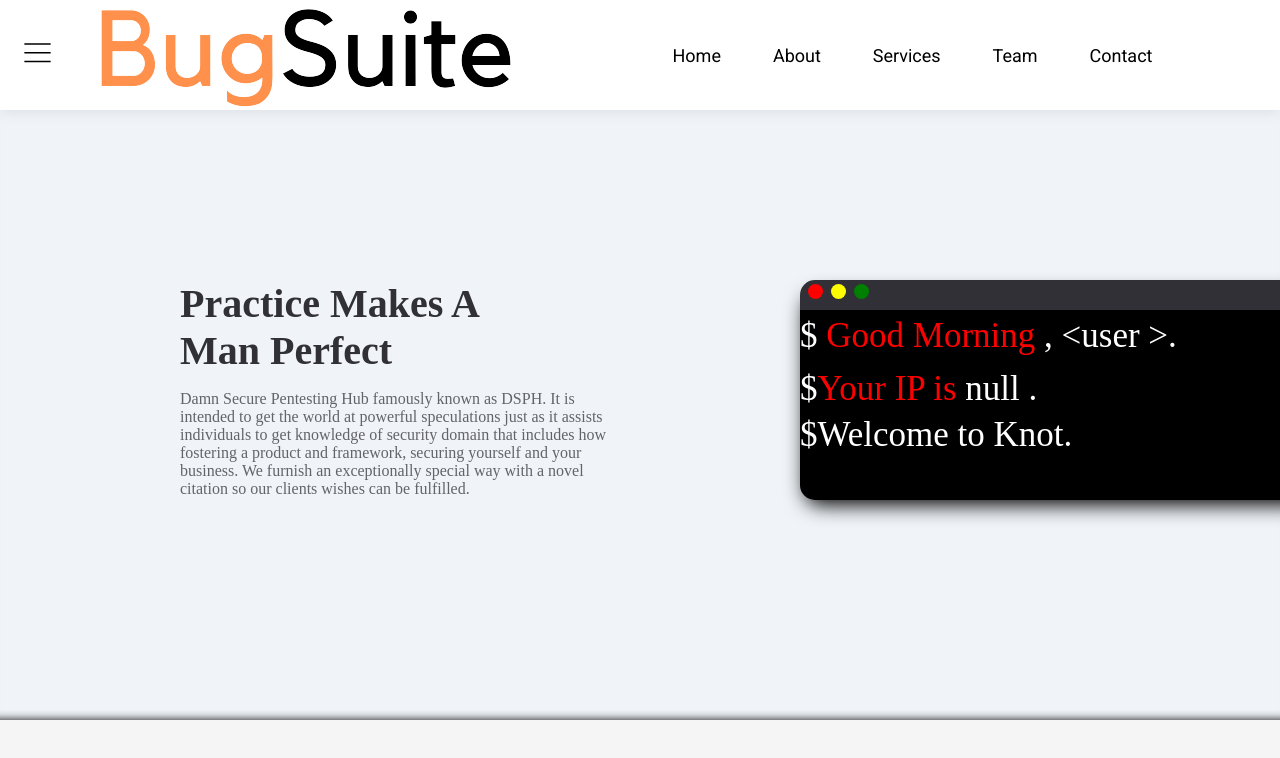
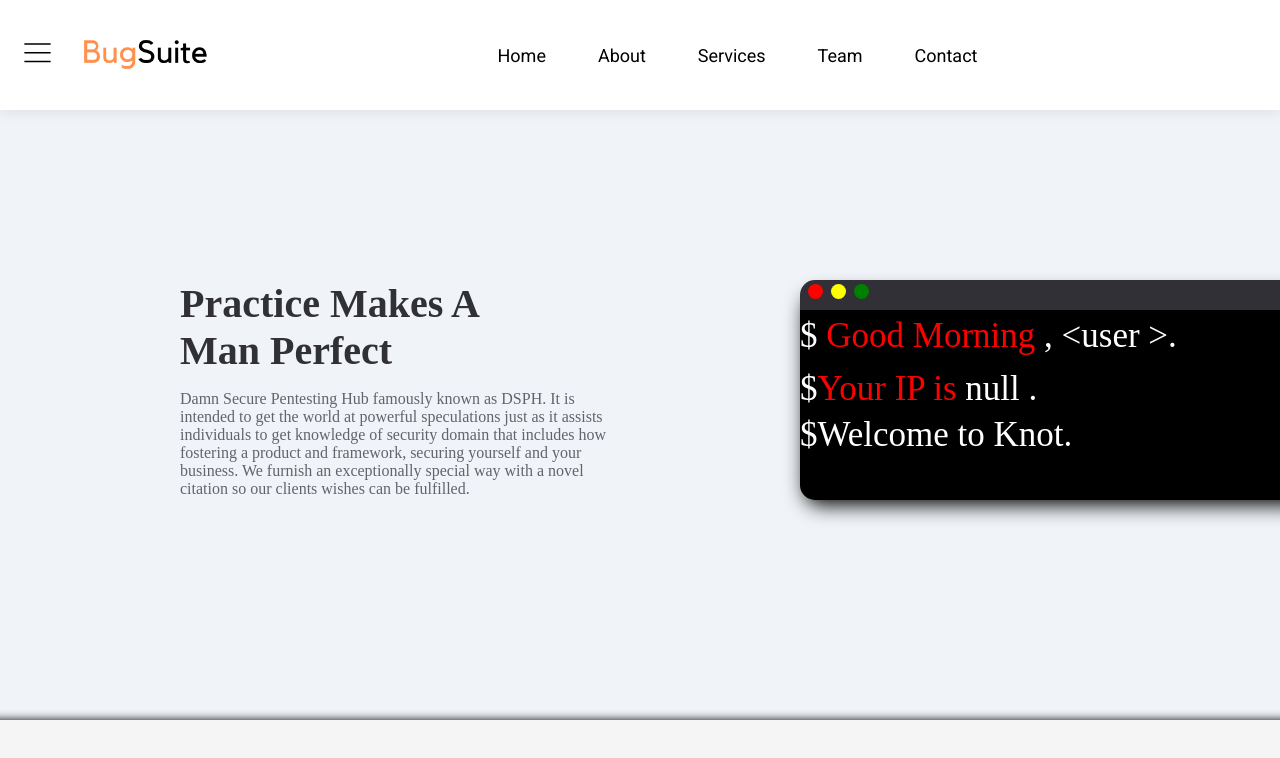
Before and after one commit to hrishikeshdeshpande111/bugsuite, a plain HTML site: page index.html in a window 1280 px wide. Shown: the top 758 px of the page. Drawn offline with Linux system fonts and the light colour scheme.

Commit message:
Update mains.css

```diff
--- a/mains.css
+++ b/mains.css
@@ -43,11 +43,11 @@ margin-left: 10px;
 }
 
 
-.knot-logo{
+.bs-logo{
     margin-left: 15px;
     left: 50;
-    width: 75px;
-    height: 75px;
+    width: 150px;
+    height: 150px;
     margin-right: -15px;
 }
 
```
